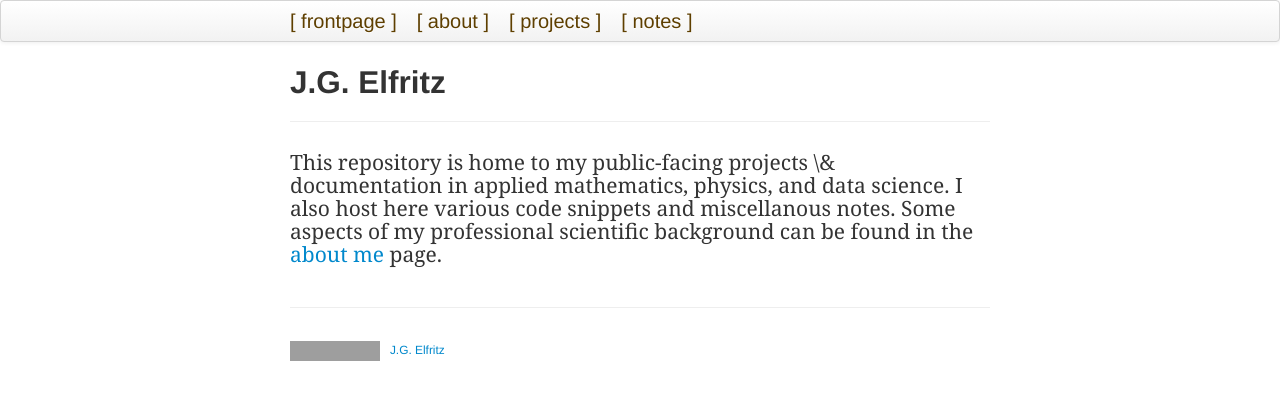
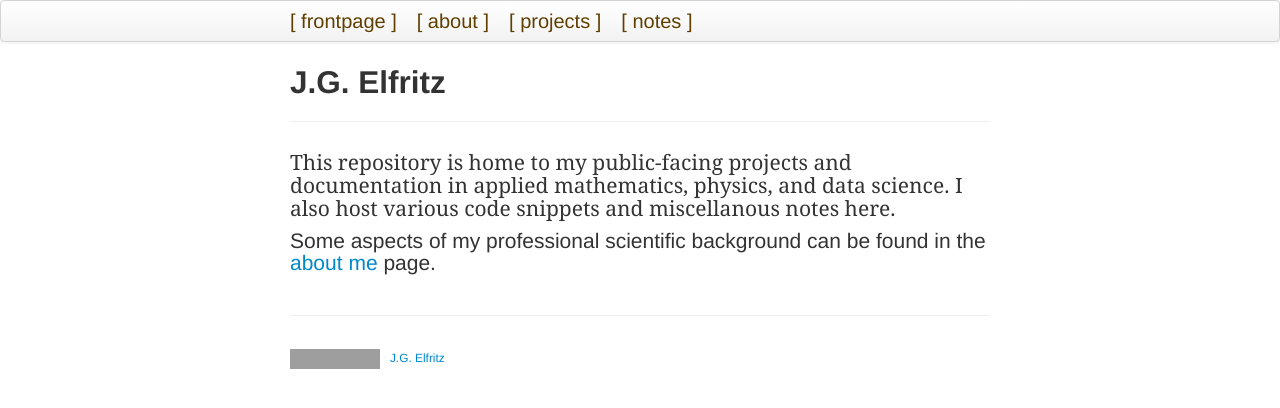
Before and after one commit to justinelfritz/justinelfritz.github.io, a Jekyll site: the page built from index.md, in a window 1280 px wide. Shown: the top 408 px of the page. Built offline with Jekyll 4.4.1, drawn with Linux system fonts in a browser that asks for light colours; grey boxes are pictures that could not be loaded.

Commit message:
font change frontpage test

```diff
--- a/index.md
+++ b/index.md
@@ -5,4 +5,6 @@ tagline:
 description: Site build following K.Broman template for github.io
 ---
 
-<span style="font-family:Georgia; font-size:1.5em;"> This repository is home to my public-facing projects \& documentation in applied mathematics, physics, and data science. I also host here various code snippets and miscellanous notes. Some aspects of my professional scientific background can be found in the [about me](https://mag06.github.io/pages/about.html) page. </span>
+<span style="font-family:Georgia; font-size:1.5em;"> This repository is home to my public-facing projects and documentation in applied mathematics, physics, and data science. I also host various code snippets and miscellanous notes here.</span>
+
+<span style="font-size:1.5em;"> Some aspects of my professional scientific background can be found in the [about me](https://mag06.github.io/pages/about.html) page.</span>
```
